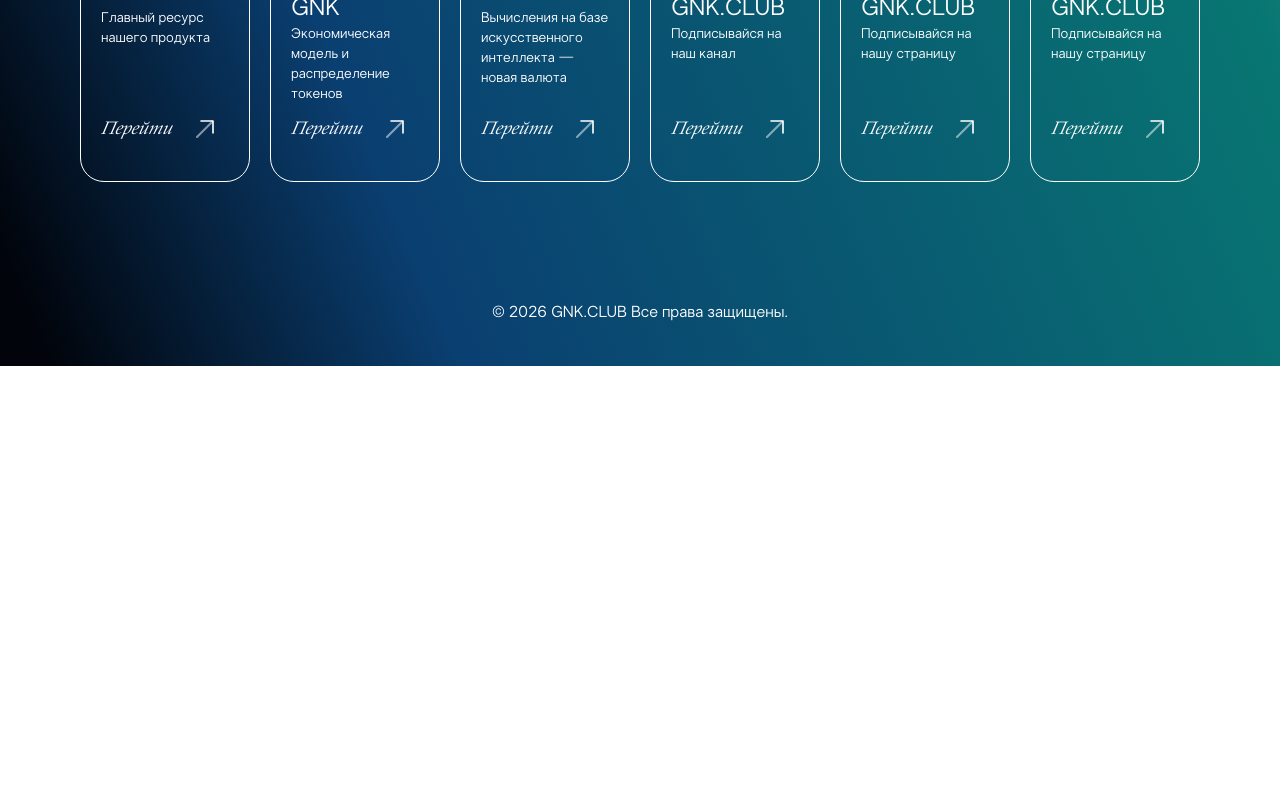
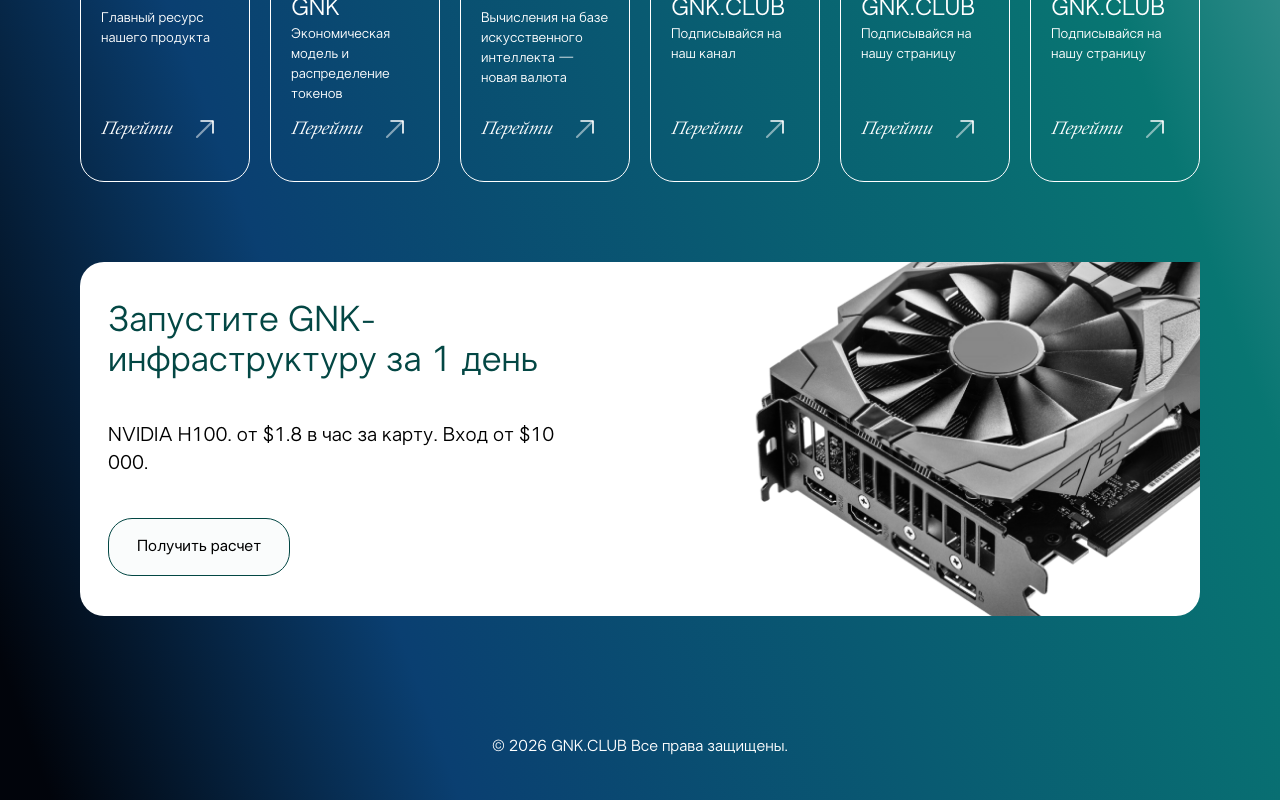
Before and after one commit to marginCodeProjects/gnk-club-landing, a Next.js app: page / in a window 1280 px wide. Shown: the part 7433-8233 px from the top of the page. Before the commit the page ends 7799 px from the top, so only its background shows below. Built offline with nearby package versions, Linux system fonts and the light colour scheme.

Commit message:
add launch price section

```diff
--- /dev/null
+++ b/src/components/bottom/LaunchPrice.tsx
@@ -0,0 +1,31 @@
+'use client'
+
+import React from 'react';
+import Button from "@/components/ui/Button";
+import Image from "next/image";
+
+const LaunchPrice = () => {
+    return (
+        <div className="mb-20 rounded-3xl bg-white grid grid-cols-1 grid-rows-2 md:grid-cols-2 md:grid-rows-1 gap-7">
+            <div className="flex flex-col gap-10 mt-10 mx-7 md:my-10 md:ml-7">
+                <div className="text-4xl text-[#034744]">Запустите GNK-инфраструктуру за 1 день</div>
+                <div className="text-xl">
+                    NVIDIA H100. от $1.8 в час за карту. Вход от $10 000.
+                </div>
+                <div className="w-fit">
+                    <Button
+                        text={'Получить расчет'}
+                        onClick={() => {}}
+                        type='custom'
+                        className="bg-[#BEDBDA47]/28 border border-[#034744]"
+                    />
+                </div>
+            </div>
+            <div className='relative w-full h-[320px] md:h-full'>
+                <Image src={'/graphics-card.png'} alt={'card'} fill className='object-cover object-right'/>
+            </div>
+        </div>
+    );
+};
+
+export default LaunchPrice;
--- a/src/components/sections/BottomSection.tsx
+++ b/src/components/sections/BottomSection.tsx
@@ -3,6 +3,7 @@ import WorkCycle from "@/components/bottom/WorkCycle";
 import TariffsSection from "@/components/bottom/TariffsSection";
 import InfrastructureAdvantages from "@/components/bottom/InfrastructureAdvantages";
 import UsefulResources from "@/components/bottom/UsefulResources";
+import LaunchPrice from "@/components/bottom/LaunchPrice";
 
 export function BottomSection() {
     return (
@@ -18,6 +19,7 @@ export function BottomSection() {
                     <TariffsSection/>
                     <InfrastructureAdvantages/>
                     <UsefulResources/>
+                    <LaunchPrice/>
                     <Footer/>
                 </div>
             </div>
```
Also changed, not shown: public/graphics-card.png (added).
